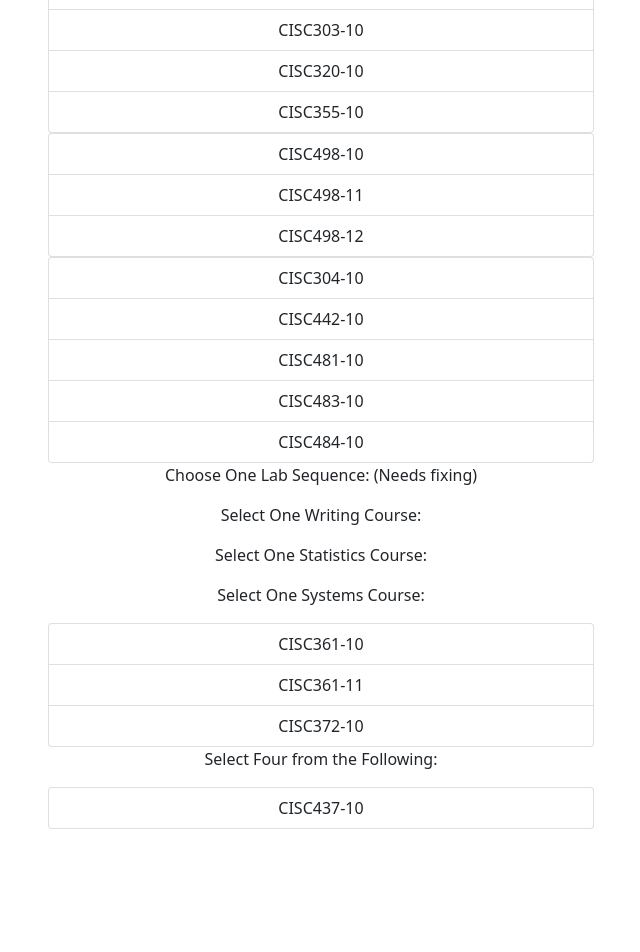
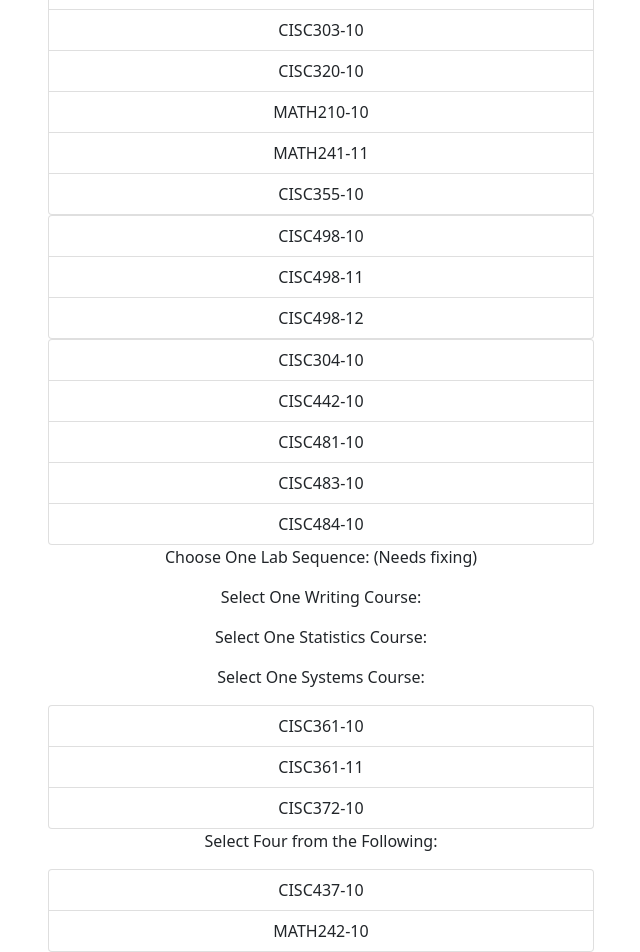
Before and after one commit to UD-CISC275-F21/ud-cis-scheduler-team-4, a React (Create React App) app: page / in a window 1280 px wide. Shown: the part 584-1536 px from the top of the page, without its empty margins (34-674 px from the left). Before the commit the page ends 1413 px from the top, so only its background shows below. Built offline with nearby package versions, Linux system fonts and the light colour scheme.

Commit message:
Updated courses.json with proper math objects

```diff
--- a/src/components/courses/DisplayCourseList.tsx
+++ b/src/components/courses/DisplayCourseList.tsx
@@ -11,17 +11,10 @@ export function DisplayCourseList({concentration}:{concentration:Concentration})
         /**Takes a list of strings, and returns a list of courses by looking in courses.json for matching names.
          * Will need to be optimized to not be O^n, since it currently just loops through the entire json.
          */
-        console.log("Entered conversion function");
-        console.log(`String courses = ${stringCourses}`);
 
-
-
-        const courses: CourseType[] = [];
         const allCourses = COURSES as CourseType[];
 
         const tmparr: CourseType[] = stringCourses.map(e => [...allCourses.filter(i => i.name == e)]).flat(2);
-
-        console.log(tmparr);
 
         return tmparr;
 
--- a/src/json/courses.json
+++ b/src/json/courses.json
@@ -2105,7 +2105,268 @@
 		"credits": 3,
 		"lab": false
 
-	}
+	},
+    {
+        "name": "MATH010",
+        "section": 10,
+        "prereqs": [],
+        "coreqs": [],
+        "credits": 3,
+        "lab": false
+    },
+    {
+        "name": "MATH115",
+        "section": 10,
+        "prereqs": [
+            {
+                "name": "MATH010",
+                "section": 10,
+                "prereqs": [],
+                "coreqs": [],
+                "credits": 3,
+                "lab": false
+            }
+        ],
+        "coreqs": [],
+        "credits": 3,
+        "lab": false
+    },
+    {
+
+        "name": "MATH117",
+        "section": 10,
+        "prereqs": [
+            {
+                "name": "MATH010",
+                "section": 10,
+                "prereqs": [],
+                "coreqs": [],
+                "credits": 3,
+                "lab": false
+            }
+        ],
+        "coreqs": [],
+        "credits": 3,
+        "lab": false
+
+
+    },
+    {
+
+        "name": "MATH210",
+        "section": 10,
+        "prereqs": [],
+        "coreqs": [
+            {
+
+                "name": "MATH241",
+                "section": 11,
+                "prereqs": [
+                    {
+
+                        "name": "MATH117",
+                        "section": 10,
+                        "prereqs": [
+                            {
+                                "name": "MATH010",
+                                "section": 10,
+                                "prereqs": [],
+                                "coreqs": [],
+                                "credits": 3,
+                                "lab": false
+                            }
+                        ],
+                        "coreqs": [],
+                        "credits": 3,
+                        "lab": false
+
+
+                    }
+                ],
+                "coreqs": [],
+                "credits": 3,
+                "lab": true
+
+
+            },
+            {
+
+                "name": "MATH242",
+                "section": 10,
+                "prereqs": [
+                    {
+                        "name": "MATH232",
+                        "section": 10,
+                        "prereqs": [
+                            "MATH231"
+                        ],
+                        "coreqs": [],
+                        "credits": 3,
+                        "lab": false
+                    },
+                    {
+
+                        "name": "MATH241",
+                        "section": 11,
+                        "prereqs": [
+                            {
+
+                                "name": "MATH117",
+                                "section": 10,
+                                "prereqs": [
+                                    {
+                                        "name": "MATH010",
+                                        "section": 10,
+                                        "prereqs": [],
+                                        "coreqs": [],
+                                        "credits": 3,
+                                        "lab": false
+                                    }
+                                ],
+                                "coreqs": [],
+                                "credits": 3,
+                                "lab": false
+
+
+                            }
+                        ],
+                        "coreqs": [],
+                        "credits": 3,
+                        "lab": true
+
+
+                    }
+                ],
+                "coreqs": [],
+                "credits": 3,
+                "lab": true
+
+            },
+            {
+                "name": "MATH232",
+                "section": 10,
+                "prereqs": [
+                    "MATH231"
+                ],
+                "coreqs": [],
+                "credits": 3,
+                "lab": false
+            }
+        ],
+        "credits": 3,
+        "lab": true
+
+    }
+    ,
+    {
+
+        "name": "MATH221",
+        "section": 11,
+        "prereqs": [
+            "MATH115",
+            "MATH117"
+        ],
+        "coreqs": [],
+        "credits": 3,
+        "lab": true
+
+    },
+    {
+        "name": "MATH232",
+        "section": 10,
+        "prereqs": [
+            "MATH231"
+        ],
+        "coreqs": [],
+        "credits": 3,
+        "lab": false
+    }
+    ,
+    {
+
+        "name": "MATH241",
+        "section": 11,
+        "prereqs": [
+            {
+
+                "name": "MATH117",
+                "section": 10,
+                "prereqs": [
+                    {
+                        "name": "MATH010",
+                        "section": 10,
+                        "prereqs": [],
+                        "coreqs": [],
+                        "credits": 3,
+                        "lab": false
+                    }
+                ],
+                "coreqs": [],
+                "credits": 3,
+                "lab": false
+
+
+            }
+        ],
+        "coreqs": [],
+        "credits": 3,
+        "lab": true
+
+
+    },
+    {
+
+        "name": "MATH242",
+        "section": 10,
+        "prereqs": [
+            {
+                "name": "MATH232",
+                "section": 10,
+                "prereqs": [
+                    "MATH231"
+                ],
+                "coreqs": [],
+                "credits": 3,
+                "lab": false
+            },
+            {
+
+                "name": "MATH241",
+                "section": 11,
+                "prereqs": [
+                    {
+
+                        "name": "MATH117",
+                        "section": 10,
+                        "prereqs": [
+                            {
+                                "name": "MATH010",
+                                "section": 10,
+                                "prereqs": [],
+                                "coreqs": [],
+                                "credits": 3,
+                                "lab": false
+                            }
+                        ],
+                        "coreqs": [],
+                        "credits": 3,
+                        "lab": false
+
+
+                    }
+                ],
+                "coreqs": [],
+                "credits": 3,
+                "lab": true
+
+
+            }
+        ],
+        "coreqs": [],
+        "credits": 3,
+        "lab": true
+
+    }
 
 
 ]
```
